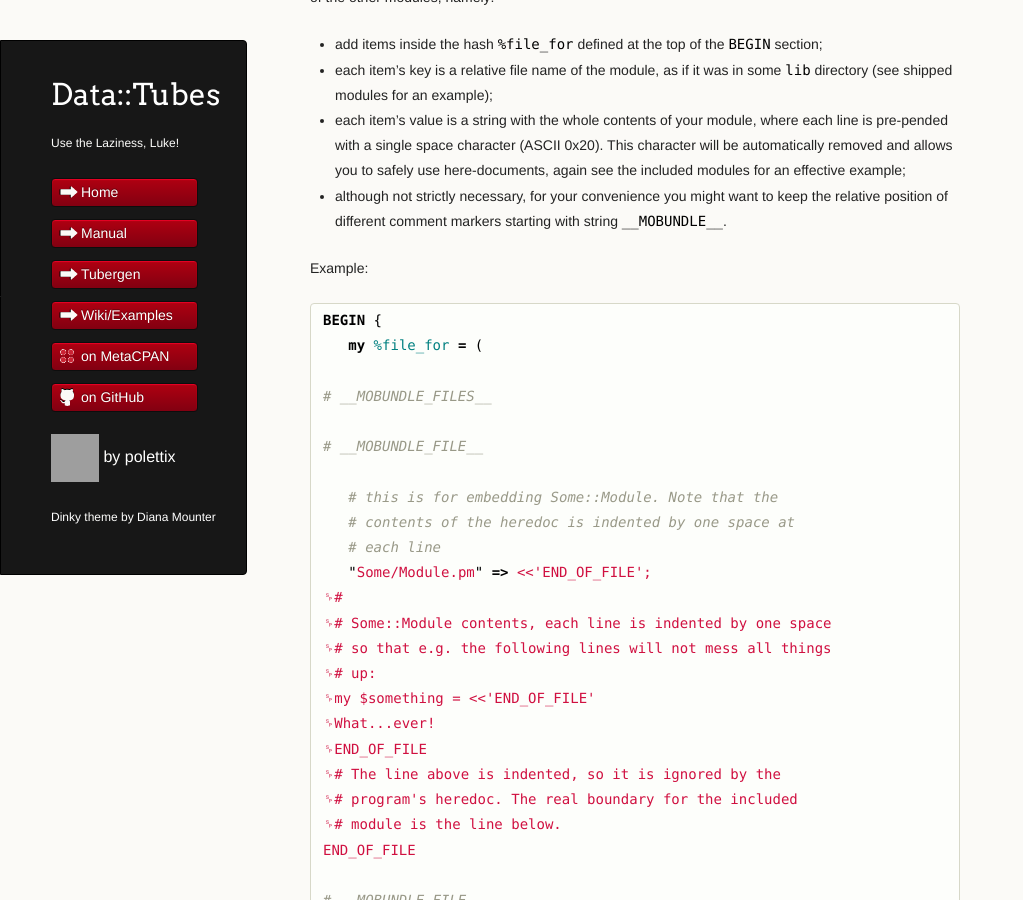
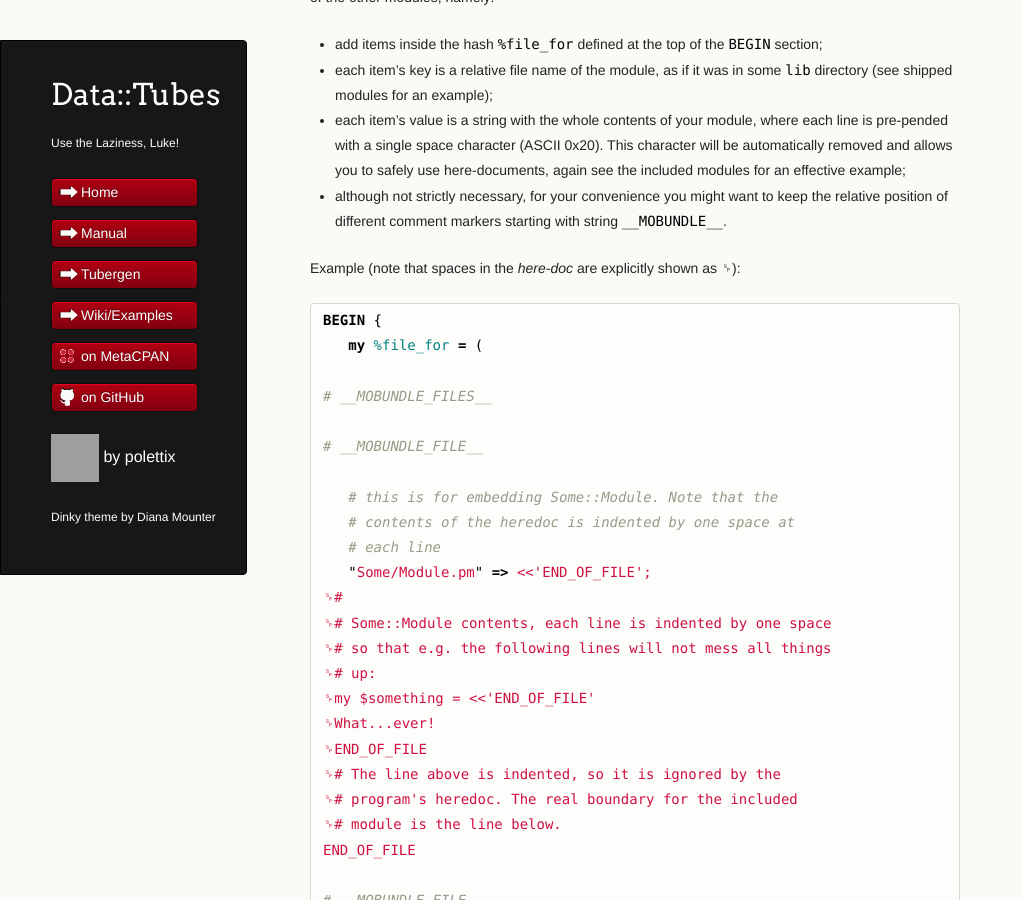
Before and after one commit to polettix/Data-Tubes, a Jekyll site: the page built from tubergen.md, in a window 1280 px wide and 900 px high, scrolled down 3174 px. Shown: the whole window, without its empty margins (0-1023 px from the left). Built offline with Jekyll 4.4.1, drawn with Linux system fonts in a browser that asks for light colours; comment, search, counter and statistics services are not loaded; grey boxes are pictures that could not be loaded.

Commit message:
added slight note in tubergen

````diff
--- a/tubergen.md
+++ b/tubergen.md
@@ -185,7 +185,7 @@ this. Just follow the example of the other modules, namely:
   to keep the relative position of different comment markers starting
   with string `__MOBUNDLE__`.
 
-Example:
+Example (note that spaces in the *here-doc* are explicitly shown as ␠):
 
 ```perl
 BEGIN {
````
